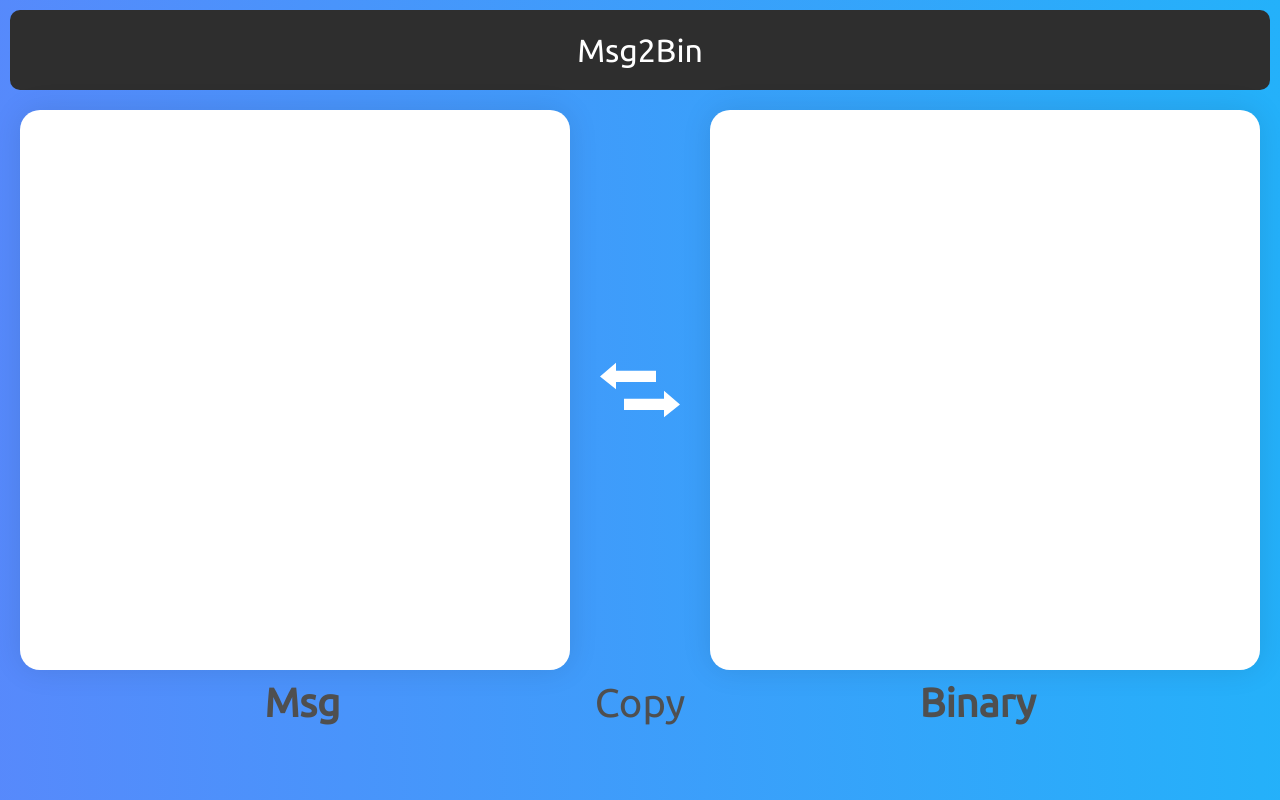
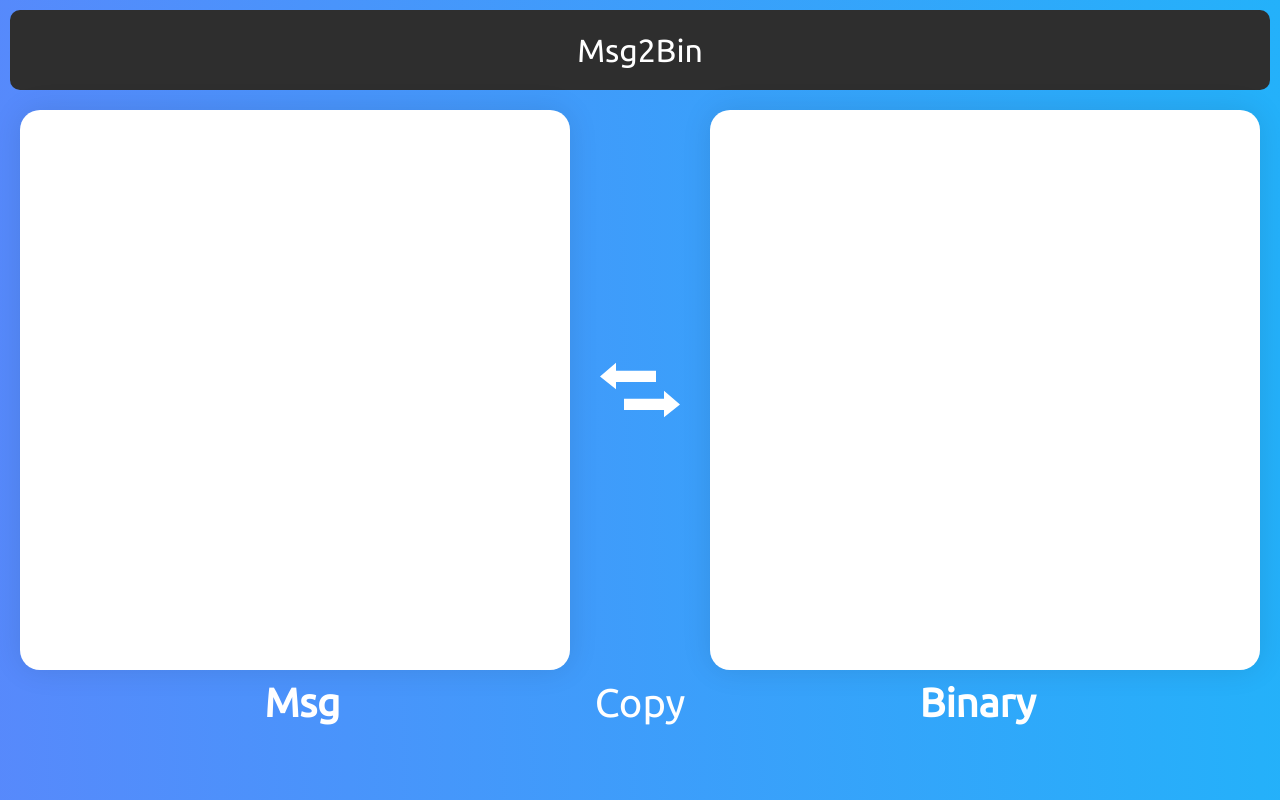
Before and after one commit to Anikeshpatel/Msg2Bin, a website: page index.html in a window 1280 px wide. Drawn offline with Linux system fonts and the light colour scheme.

Commit message:
improve UI

```diff
--- a/sass/main.scss
+++ b/sass/main.scss
@@ -106,7 +106,7 @@ body {
 .copy-btn {
   font-size: 2.5rem;
   text-decoration: none;
-  color: #4f4f4f;
+  color: #fff;
   text-align: center;
 }
 
@@ -119,7 +119,7 @@ body {
 
   & > h2 {
     font-size: 2.5rem;
-    color: #4f4f4f;
+    color: #fff;
     flex: 1;
     text-align: center;
   }
```
Also changed, not shown: css/style.css.
